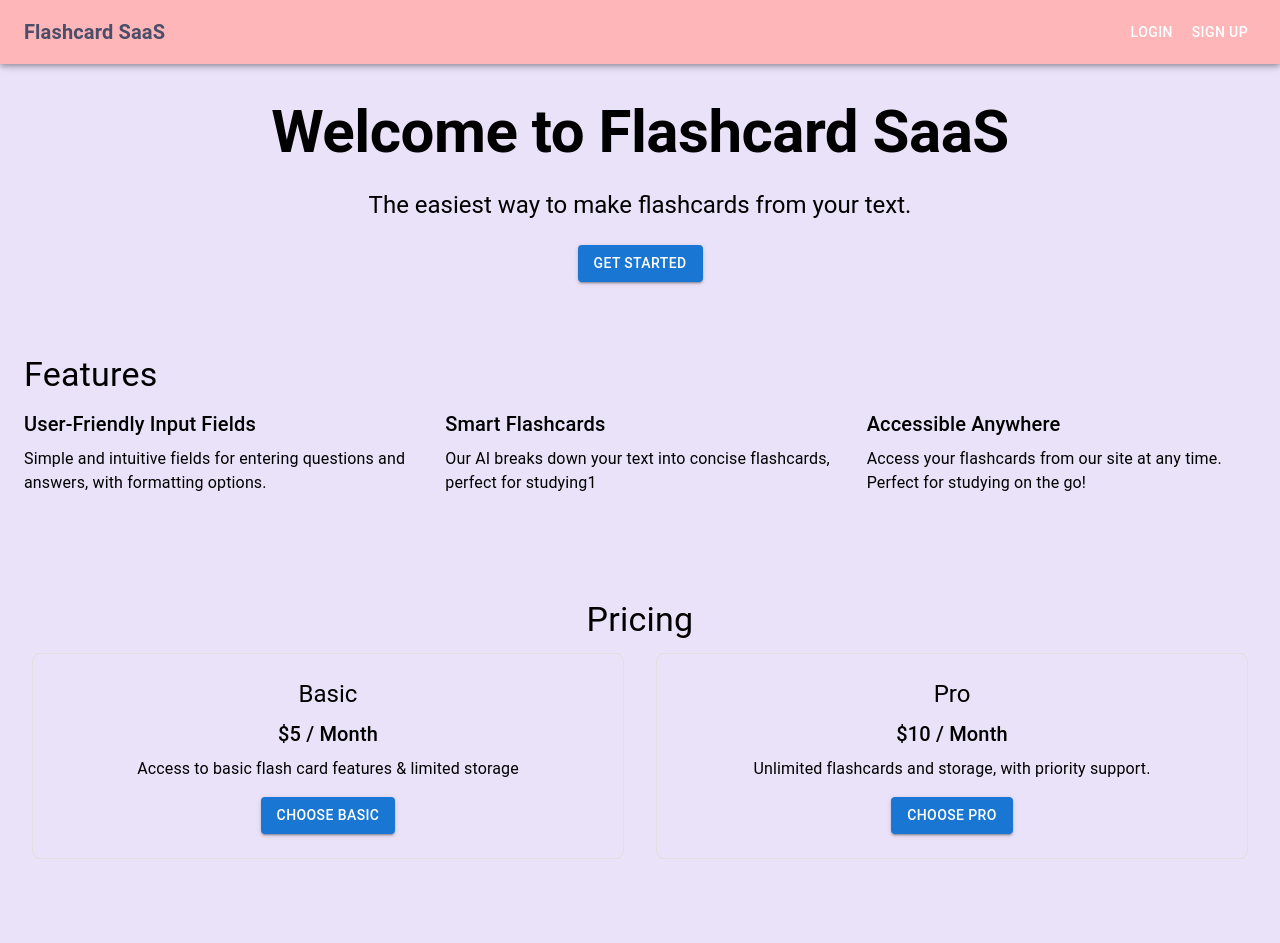
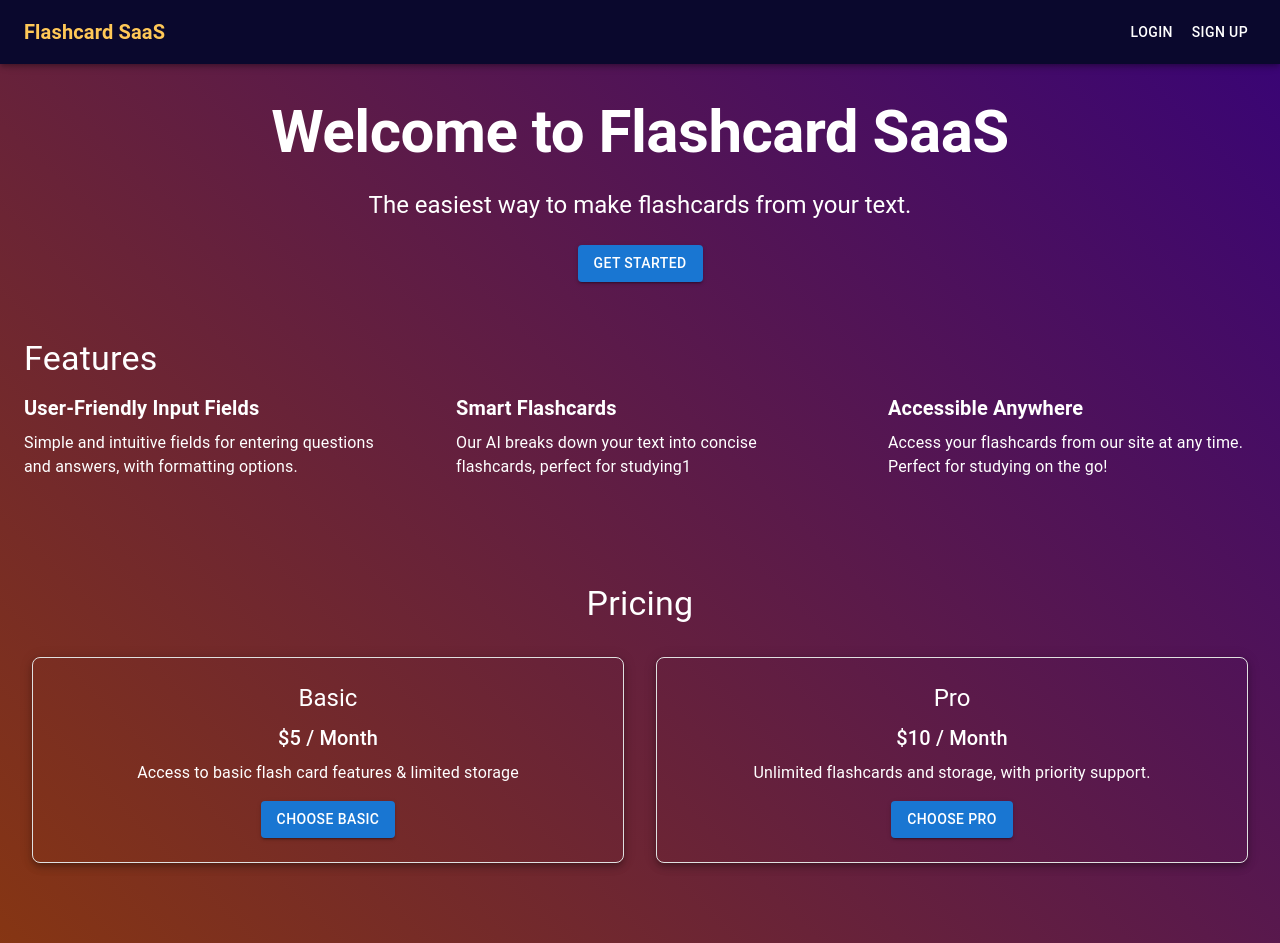
Before and after one commit to mohammadzaman1/flashcard-v2, a Next.js app: page / in a window 1280 px wide. Built offline with nearby package versions, Linux system fonts and the light colour scheme; no server answers.

Commit message:
colors added

```diff
--- a/app/globals.css
+++ b/app/globals.css
@@ -4,5 +4,6 @@
   margin: 0;
 }
 body{
-  background-color: #EAE2F8;
+  background: linear-gradient(225deg, hsla(267, 95%, 24%, 1) 0%, hsla(18, 75%, 30%, 1) 100%);
+  color: white;
 }
--- a/app/page.js
+++ b/app/page.js
@@ -2,8 +2,10 @@
 import Image from "next/image";
 import getStripe from "@/utils/get-stripe";
 import { SignedIn, SignedOut, UserButton } from "@clerk/nextjs";
-import { AppBar, Box, Button, Container, Grid, Toolbar, Typography } from "@mui/material";
+import { AppBar, Box, Button, ThemeProvider, Container, Grid, Toolbar, Typography } from "@mui/material";
+
 import Head from 'next/head'
+import { useTheme } from "@emotion/react";
 
 export default function Home() {
   const handleSubmit = async () => {
@@ -30,17 +32,18 @@ export default function Home() {
       console.warn(error.message);
     }
   }
+
   return (
-    // fix the width so it covers the webpage fully
+
     <Box width="100vw">
       <Head>
         <title>Flashcard SaaS</title>
         <meta name = "description" content = "Create a flashcard from your text" />
       </Head>
 
-      <AppBar sx={{ position: "sticky", bgcolor: "#FFB6B9"}}>
+      <AppBar sx={{ position: "sticky", bgcolor: "#0A082Dff"}}>
         <Toolbar color='red'>
-          <Typography variant="h6" style={{ flexGrow: 1, color: '#4A4E69',}}>
+          <Typography variant="h6" style={{ flexGrow: 1, color: '#FFC857',}}>
             <strong>Flashcard SaaS</strong>
             </Typography>
           <SignedOut>
@@ -64,7 +67,7 @@ export default function Home() {
         }}
 
       >
-        <Typography variant="h2" gutterBottom>
+        <Typography variant="h2" gutterBottom >
           <strong>Welcome to Flashcard SaaS</strong>
         </Typography>
         <Typography variant="h5" gutterBottom>
@@ -75,16 +78,16 @@ export default function Home() {
           Get Started
         </Button>
       </Box>
-      <Box sx={{my: 6}}
+      <Box sx={{my: 3}}
         p={3}
       >
         <Typography variant="h4" gutterBottom>
           Features
         </Typography>
-        <Grid container spacing={4}>
+        <Grid container spacing={8}>
           <Grid item xs={12} md ={4}>
             <Typography variant="h6" gutterBottom>
-              User-Friendly Input Fields
+              <strong>User-Friendly Input Fields</strong>
             </Typography>
             <Typography>
               {' '}
@@ -93,7 +96,7 @@ export default function Home() {
           </Grid>
           <Grid item xs={12} md ={4}>
             <Typography variant="h6" gutterBottom>
-              Smart Flashcards
+              <strong>Smart Flashcards</strong>
             </Typography>
             <Typography>
               {' '}
@@ -103,7 +106,7 @@ export default function Home() {
           </Grid>
           <Grid item xs={12} md ={4}>
             <Typography variant="h6" gutterBottom>
-              Accessible Anywhere
+            <strong>Accessible Anywhere</strong>
             </Typography>
             <Typography>
               {' '}
@@ -114,7 +117,7 @@ export default function Home() {
         </Grid>
       </Box>
       <Box sx={{my: 6, textAlign: 'center', p:'2em'}}>
-        <Typography variant="h4" gutterBottom>
+        <Typography variant="h4" gutterBottom mb={4}>
           Pricing
         </Typography>
         <Grid container spacing={4}>
@@ -125,6 +128,8 @@ export default function Home() {
               border: '1px solid',
               borderColor: 'grey.300',
               borderRadius: 2,
+              boxShadow: 5,
+
             }}
           >
             <Typography variant="h5" gutterBottom>
@@ -137,7 +142,7 @@ export default function Home() {
               {' '}
               Access to basic flash card features & limited storage
             </Typography>
-            <Button variant="contained" color="primary" sx={{mt: 2}}>
+              <Button variant="contained" color="primary" sx={{mt: 2}}>
               Choose Basic
             </Button>
           </Box>
@@ -149,6 +154,8 @@ export default function Home() {
               border: '1px solid',
               borderColor: 'grey.300',
               borderRadius: 2,
+              boxShadow: 5,
+
             }}
           >
             <Typography variant="h5" gutterBottom>
@@ -169,5 +176,6 @@ export default function Home() {
         </Grid>
       </Box>
     </Box>
+
   )
 }
```
Also changed, not shown: app/generate/page.js (+34 -8 lines), app/sign-in/[[...sign-in]]/page.js (+8 -12 lines), app/sign-up/[[...sign-up]]/page.js (+8 -12 lines).
